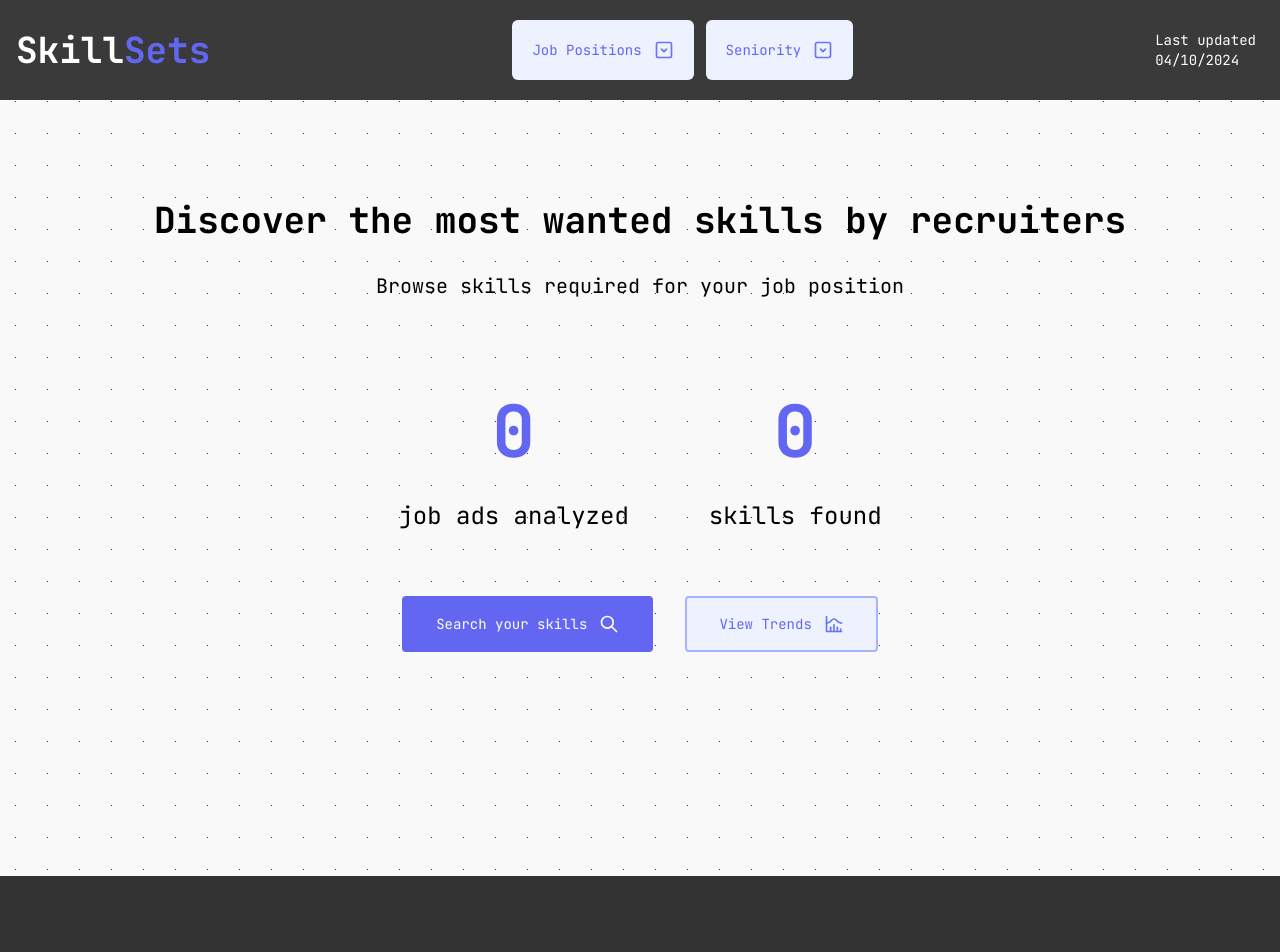
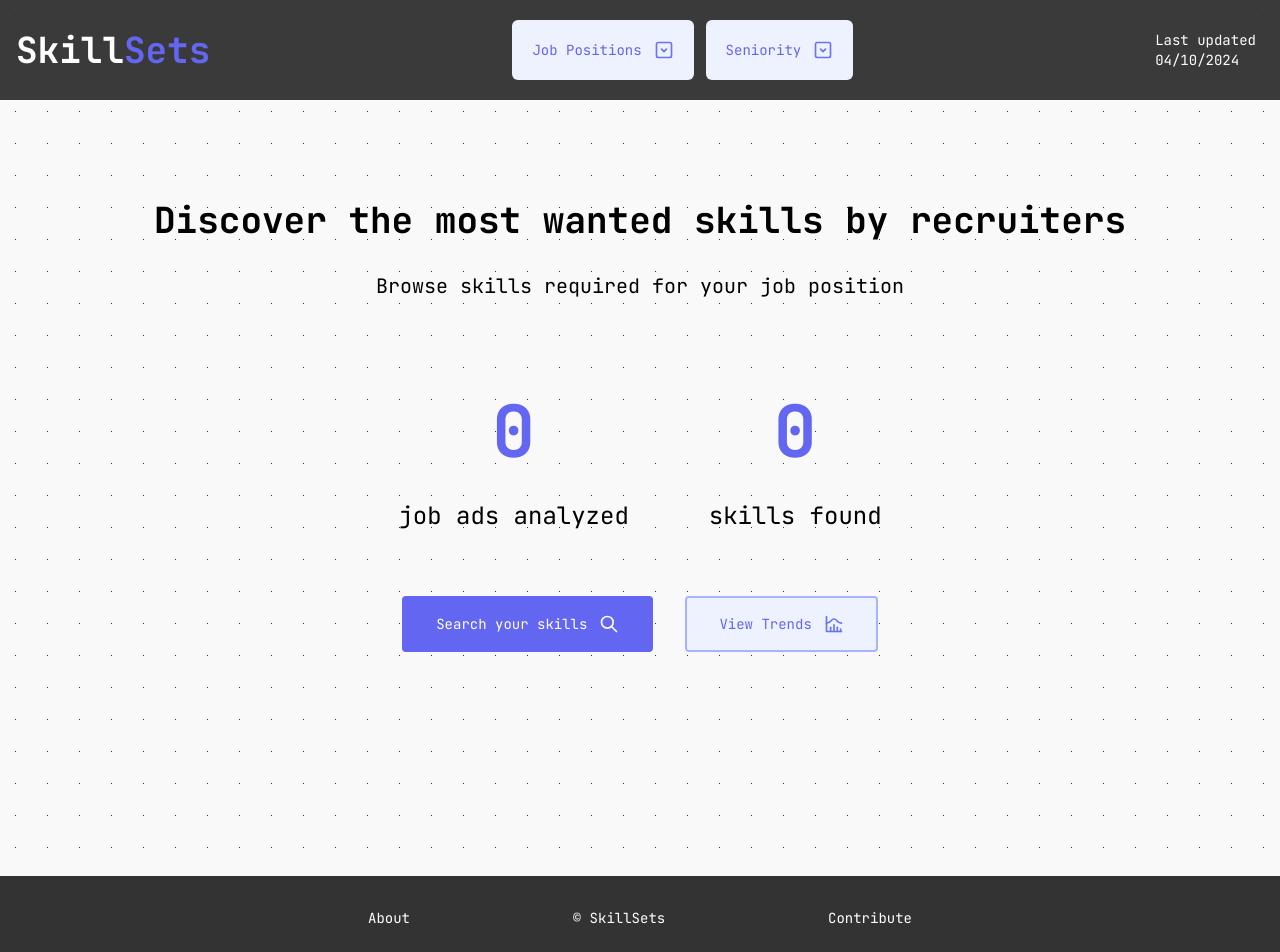
Before and after one commit to zituoguan/skillsets.tech, a React (Vite) app: page / in a window 1280 px wide. Shown: the top 952 px of the page. Before the commit the page ends 876 px from the top, so only its background shows below. Built offline with nearby package versions, Linux system fonts and the light colour scheme; no server answers.

Commit message:
feat: add route to footer

```diff
--- a/src/App.tsx
+++ b/src/App.tsx
@@ -18,6 +18,7 @@ import SkillJobs from "./pages/SkillJobs";
 import Skill from "./pages/Skill";
 import Search from "./pages/Search";
 import ScrollToTop from "./util/scroll";
+import Footer from "./components/Footer";
 
 function App() {
     return (
@@ -51,6 +52,7 @@ function App() {
                 {/* jobs */}
                 <Route path="/jobs/:skill" element={<SkillJobs />} />
             </Routes>
+            <Footer />
         </Router>
     );
 }
```
